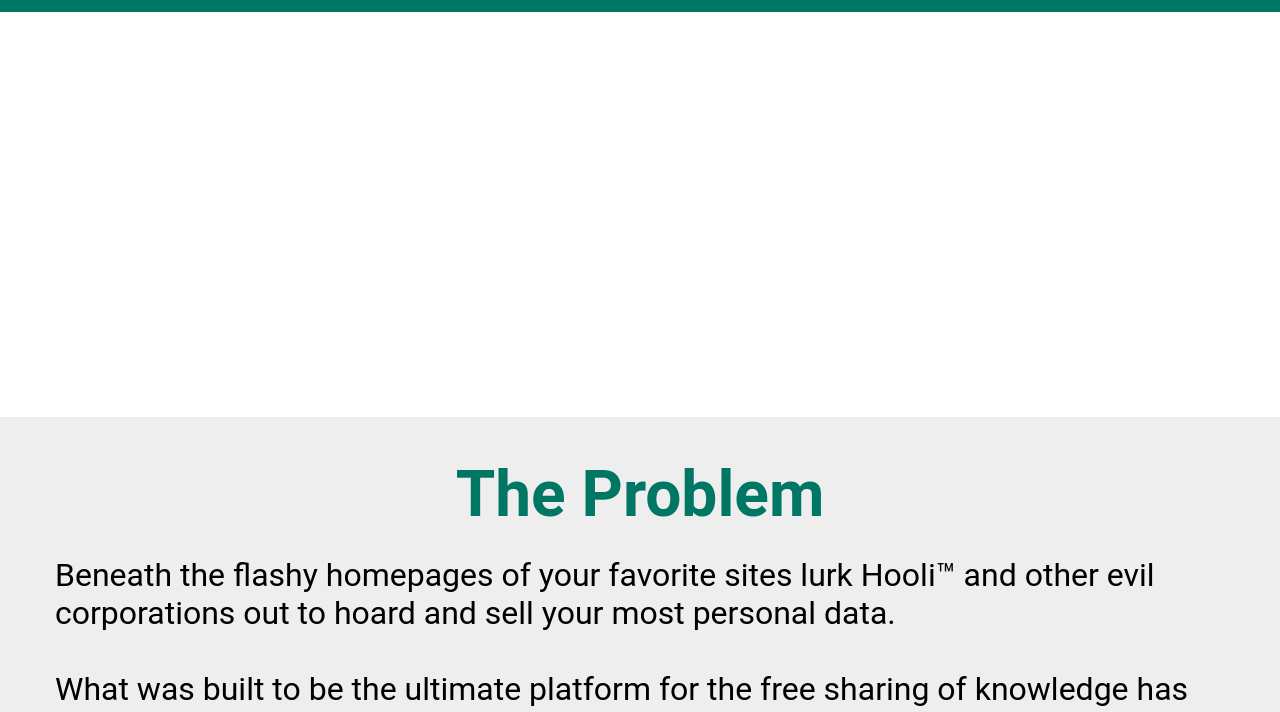
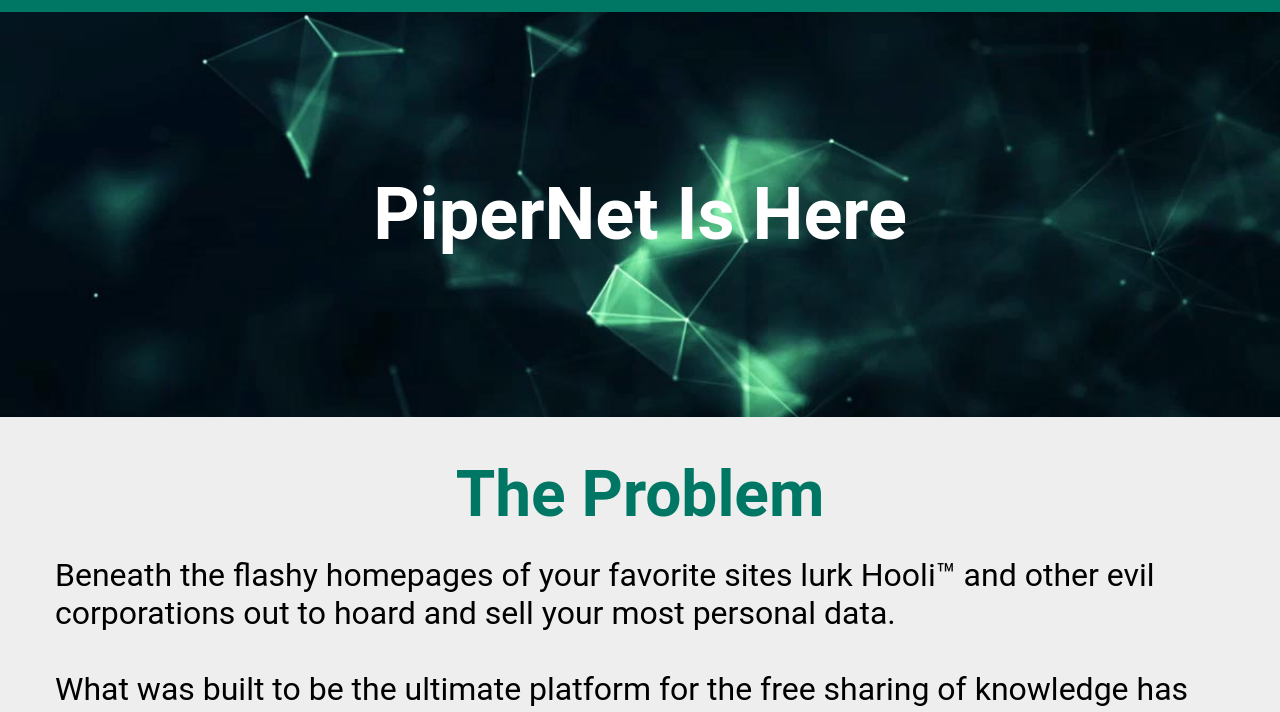
Before and after one commit to meis7er/meis7er.github.io, a plain HTML site: page index.html in a window 1280 px wide. Shown: the part 72-784 px from the top of the page. Drawn offline with Linux system fonts and the light colour scheme.

Commit message:
Add files via upload

```diff
--- a/style.css
+++ b/style.css
@@ -48,7 +48,7 @@
 	color: white;
 }
 .jumbotron {
-	background: url(jumbotron.png);
+	background: url(Jumbotron.png);
 	background-size: 100% 100%;
 	align-items: center;
 	display: flex;
```
Also changed, not shown: Jumbotron.png (added).
